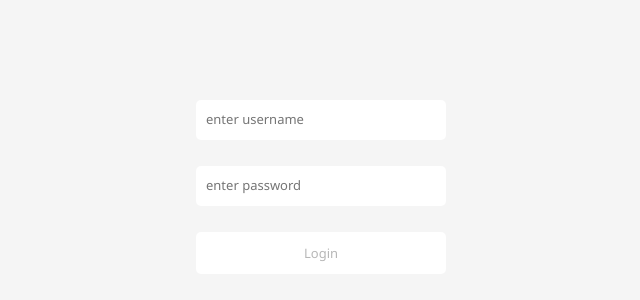
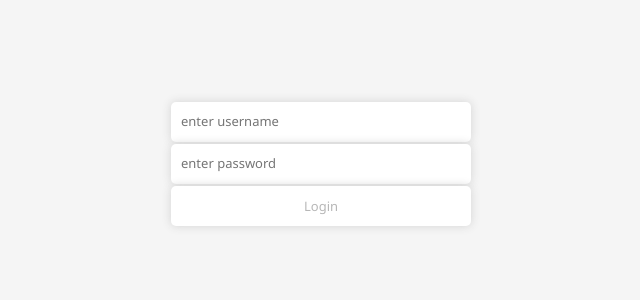
Before and after one commit to Naveen-Jangir-1984/chat, a React (Create React App) app: page / in a window 1280 px wide. Shown: the part 226-526 px from the top of the page, without its empty margins (319-959 px from the left). Built offline with nearby package versions, Linux system fonts and the light colour scheme; no server answers.

Commit message:
updated styles

```diff
--- a/src/frontend/Login.js
+++ b/src/frontend/Login.js
@@ -2,7 +2,6 @@ const Login = ({ username, password, setUsername, setPassword, handleLogin, logi
   return (
     <div className="login">
       <div className="panel">
-        <div className="credential">
         <input
           type="text"
           value={username}
@@ -15,14 +14,14 @@ const Login = ({ username, password, setUsername, setPassword, handleLogin, logi
           placeholder="enter password"
           onChange={(e) => setPassword(e.target.value)}
         />
-        </div>
         <button
           disabled={!username.length || !password.length}
           onClick={() => handleLogin()}
         >Login</button>
-        {loginError && (
-          <div className="login-error">Incorrect Username or Password!</div>
-        )}
+        <div
+          className="login-error"
+          style={{ color: loginError ? "red" : "transparent" }}
+        >Incorrect Username or Password!</div>
       </div>
     </div>
   )
--- a/src/styles.css
+++ b/src/styles.css
@@ -20,26 +20,17 @@
 }
 
 .panel {
-  width: 60%;
-  height: 25%;
+  width: 40%;
+  height: 18%;
   display: flex;
   flex-direction: column;
-  justify-content: center;
+  justify-content: space-between;
   align-items: center;
 }
 
-.credential {
-  width: 100%;
-  height: 100%;
-  display: flex;
-  flex-direction: column;
-  justify-content: space-evenly;
-  align-items: center;
-}
-
-.credential input {
+.panel input {
   padding: 5px 10px;
-  width: 250px;
+  width: 300px;
   height: 40px;
   border: none;
   border-radius: 5px;
@@ -47,16 +38,17 @@
   box-sizing: border-box;
   outline: none;
   border-bottom: 2px solid transparent;
+  box-shadow: 0 0 10px 0 lightgrey;
 }
 
 input:focus {
-  border-bottom: 2px solid lightblue;
+  border-bottom: 2px solid indigo;
 }
 
 .panel button {
   padding: 5px 10px;
-  width: 250px;
-  height: 50px;
+  width: 300px;
+  height: 40px;
 }
 
 .login-error {
@@ -109,6 +101,7 @@ input:focus {
 }
 
 .user {
+  margin: 5px 0;
   border-radius: 5px;
   padding: 5px 10px;
   box-sizing: border-box;
@@ -116,6 +109,7 @@ input:focus {
   display: flex;
   justify-content: space-between;
   align-items: center;
+  box-shadow: 0 0 10px 0 lightgrey;
 }
 
 .status {
@@ -172,6 +166,10 @@ input:focus {
   margin: 5px 0;
 }
 
+.message div:first-child {
+  color: grey;
+}
+
 .message div:last-child {
   width: 100%;
   word-wrap: break-word;
@@ -180,6 +178,7 @@ input:focus {
   background-color: white;
   box-sizing: border-box;
   margin: 3px 0;
+  box-shadow: 0 0 10px 0 lightgrey;
 }
 
 .actions {
@@ -204,10 +203,11 @@ input:focus {
   border-radius: 5px;
   padding: 10px;
   border-bottom: 2px solid transparent;
+  box-shadow: 0 0 10px 0 lightgrey;
 }
 
 .actions textarea:focus {
-  border-bottom: 2px solid lightblue;
+  border-bottom: 2px solid indigo;
 }
 
 .actions button {
@@ -222,6 +222,7 @@ button {
   border-radius: 5px;
   background-color: white;
   box-sizing: border-box;
+  box-shadow: 0 0 10px 0 lightgrey;
 }
 
 /* width */
```
Lines whose indentation alone changed are shown as unchanged.
